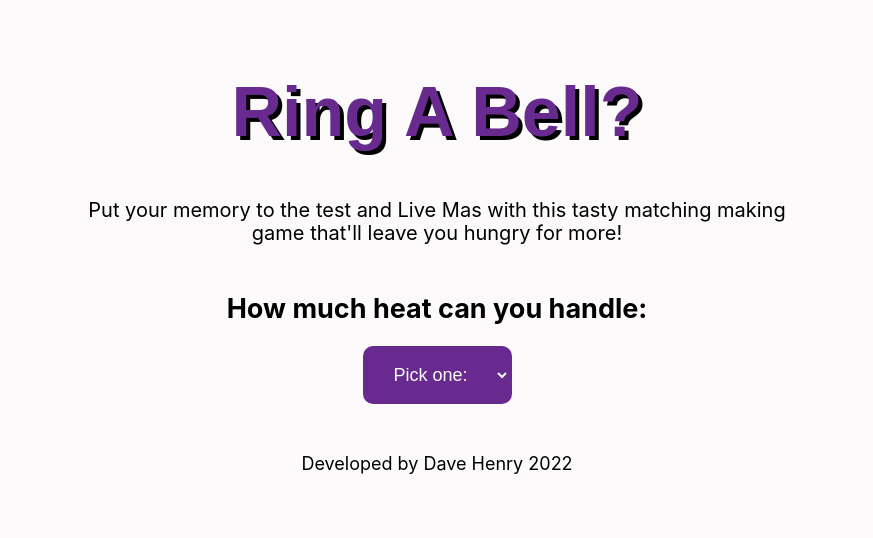
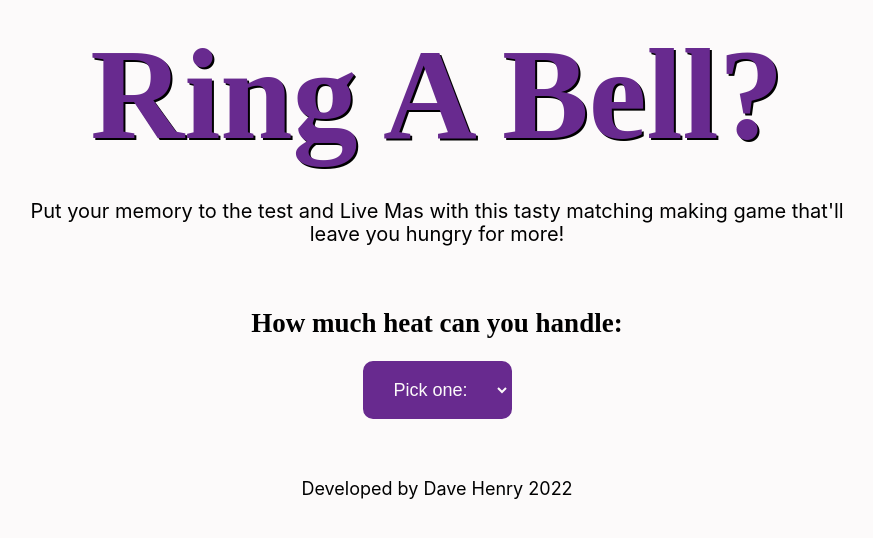
Before and after one commit to hidavehenry/ring-a-bell, a React (Create React App) app: page / in a window 1280 px wide. Shown: the top 538 px of the page, without its empty margins (203-1076 px from the left). Built offline with nearby package versions, Linux system fonts and the light colour scheme.

Commit message:
updated some styling

```diff
--- a/package.json
+++ b/package.json
@@ -7,6 +7,7 @@
     "@testing-library/react": "^12.1.2",
     "@testing-library/user-event": "^13.5.0",
     "falling-emojis": "^1.0.10",
+    "firebase": "^9.6.6",
     "react": "^17.0.2",
     "react-dom": "^17.0.2",
     "react-scripts": "5.0.0",
--- a/src/App.css
+++ b/src/App.css
@@ -229,7 +229,9 @@ template {
 
 /* SETUP SNIPPET END */
 
-@import url('https://fonts.googleapis.com/css2?family=Black+Han+Sans&display=swap');
+@import url('https://fonts.googleapis.com/css2?family=Road+Rage&display=swap');
+
+@import url('https://fonts.googleapis.com/css2?family=Skranji&display=swap');
 
 :root {
   background: var(--white);
@@ -248,23 +250,29 @@ template {
 
 .header {
   text-align: center;
-  padding: 5px 20px;
+  padding: 0px 10px;
 }
 
 .header h1 {
-  font-family: 'Black Han Sans', sans-serif;
-  font-size: 70px;
+  font-family: 'Road Rage', cursive;
+  font-size: 130px;
   color: var(--darkpurple);
-  text-shadow: 4px 4px var(--black);
+  text-shadow: 2px 2px var(--black);
+  margin: 10px 20px;
 }
 
 .header p {
   font-size: 20px;
-  padding: 0 80px;
+  padding: 10px 40px;
+}
+
+h2 {
+  font-family: 'Skranji', cursive;
 }
 
 .dropdown {
   text-align: center;
+  padding: 10px 40px;
 }
 
 .dropdown-options {
@@ -297,8 +305,6 @@ template {
   flex-direction: row;
   justify-content: space-around;
   padding: 0 30px;
-  font-size: 1.5em;
-  font-weight: bold;
 }
 
 .button {
@@ -337,6 +343,15 @@ template {
 
 .gameover {
   text-align: center;
+}
+
+.gameover h2 {
+  font-size: 2.5em;
+}
+
+span {
+  font-weight: bold;
+  font-size: 1.3em;
 }
 
 .footer {
--- a/src/App.js
+++ b/src/App.js
@@ -114,7 +114,9 @@ function App() {
     <div className="App">
       <div className="header">
         <h1>Ring A Bell?</h1>
-        <p>Put your memory to the test and Live Mas with this tasty matching making game that'll leave you hungry for more!</p>
+       { !gameOver && (
+         <p>Put your memory to the test and Live Mas with this tasty matching making game that'll leave you hungry for more!</p>
+         )}
       </div>
 
       {!level && !gameOver && (
@@ -132,8 +134,8 @@ function App() {
     {level && !gameOver && (
       <>
         <div className="game-stats">
-          <p>Turns: {turns} </p>
-          <p>Matches: {matches}</p>
+          <h2>Turns: {turns} </h2>
+          <h2>Matches: {matches}</h2>
         </div>
         <div className="game-board">
           {cards.map(card => (
@@ -153,8 +155,8 @@ function App() {
       <>
       <FallingEmojis emoji={'🌮🎉'} />
         <div className="gameover">
-          <h1>GAME OVER!</h1>
-          <p>You got {matches} matches in {turns} turns</p>
+          <h2>GAME OVER!</h2>
+          <p>You got <span>{matches}</span> matches in <span>{turns}</span> turns</p>
           <p>Well done!</p>
           <button className="button" onClick={newGame}>Play Again?</button>
         </div>
```
Also changed, not shown: 1 other file (tests, documents, lock files or other folders).
